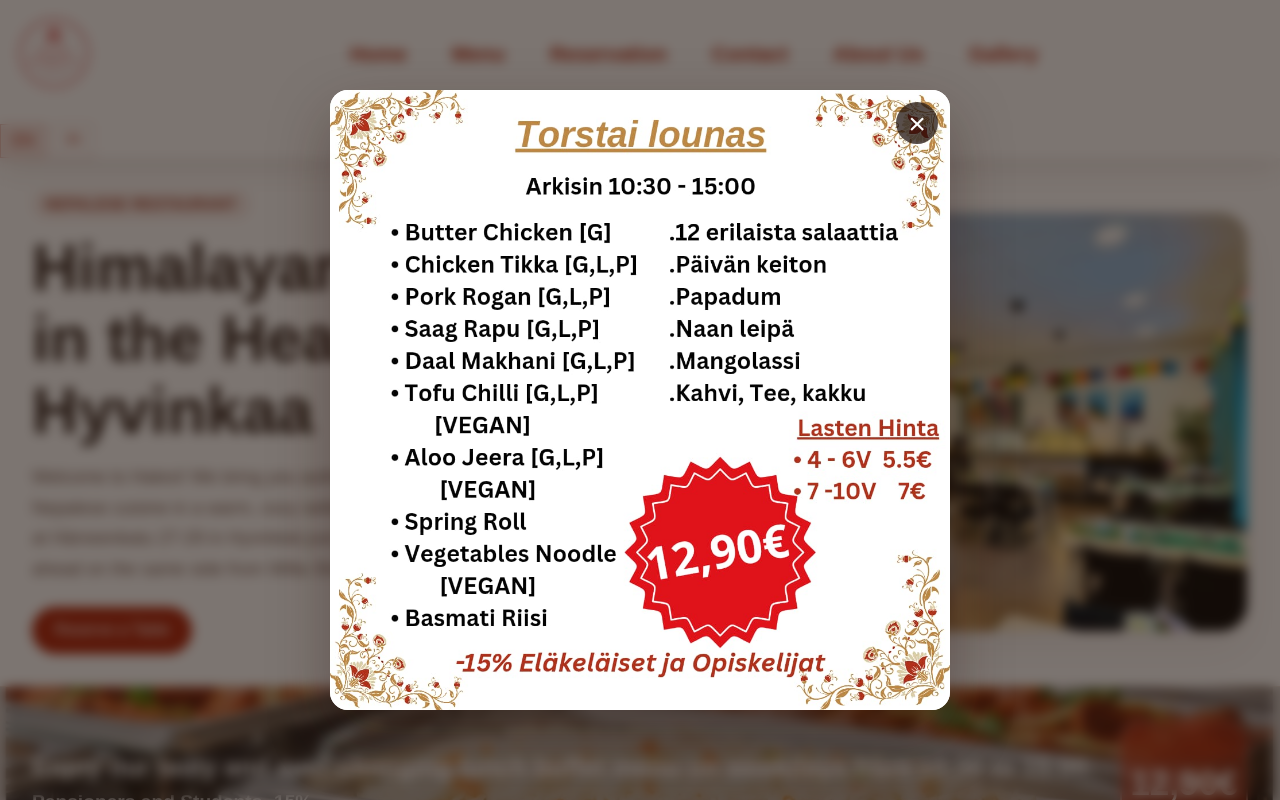
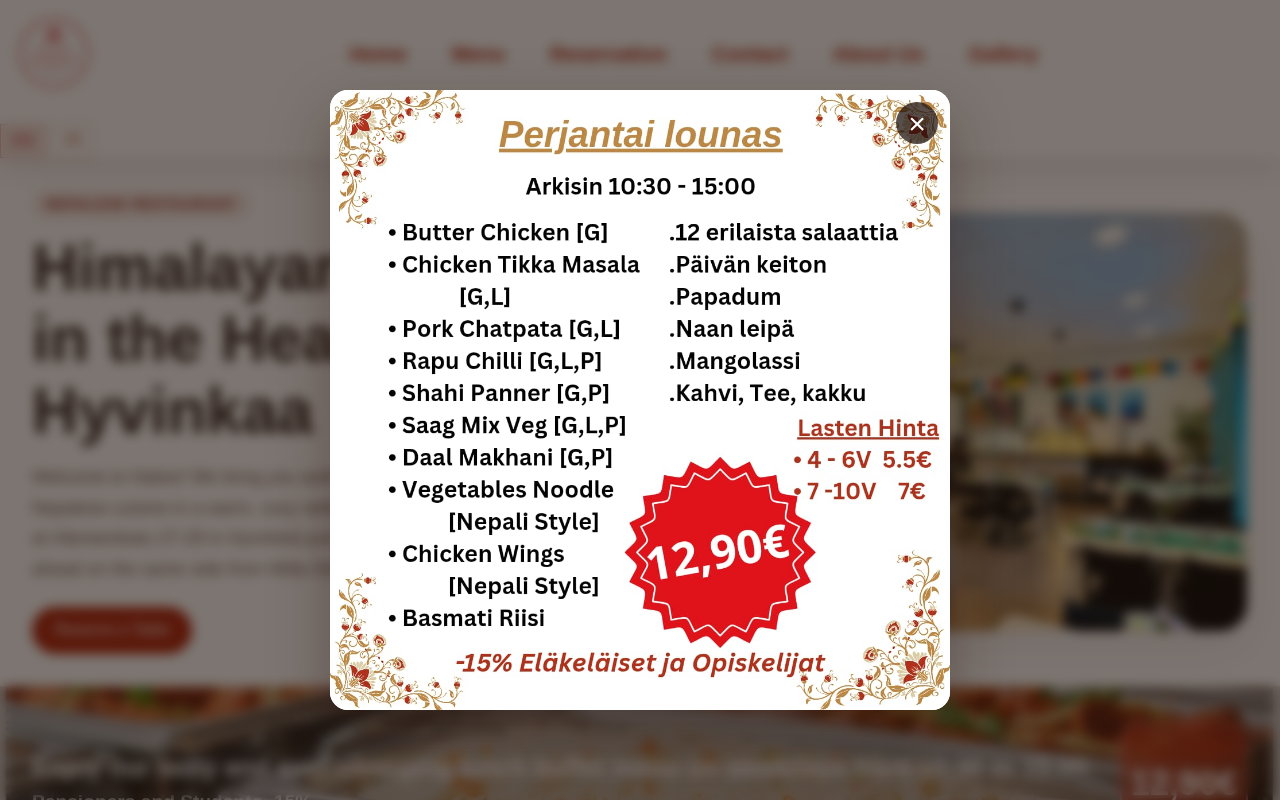
Before and after one commit to RavintolaHalesi/halesi-ravintola-website, a Next.js app: page / in a window 1280 px wide. Shown: the top 800 px of the page. Built offline with nearby package versions, Linux system fonts and the light colour scheme.

Commit message:
Update lunch popup with Friday menu

```diff
--- a/app/page.js
+++ b/app/page.js
@@ -225,7 +225,7 @@ export default function HomePage() {
   return (
     <><ScrollReset />
       {showOpeningNotice ? (
-        <div className="openingNoticeOverlay" role="dialog" aria-modal="true" aria-label="Thursday lunch menu notice">
+        <div className="openingNoticeOverlay" role="dialog" aria-modal="true" aria-label="Friday lunch menu notice">
           <div className="openingNoticeCard">
             <button
               type="button"
@@ -235,7 +235,7 @@ export default function HomePage() {
             >
               ×
             </button>
-            <img src="/assets/thursday-lunch-popup.jpeg" alt="Thursday lunch menu" className="openingNoticeImage" />
+            <img src="/assets/friday-lunch-popup.jpg" alt="Friday lunch menu" className="openingNoticeImage" />
           </div>
         </div>
       ) : null}
```
Also changed, not shown: public/assets/friday-lunch-popup.jpg (added).
